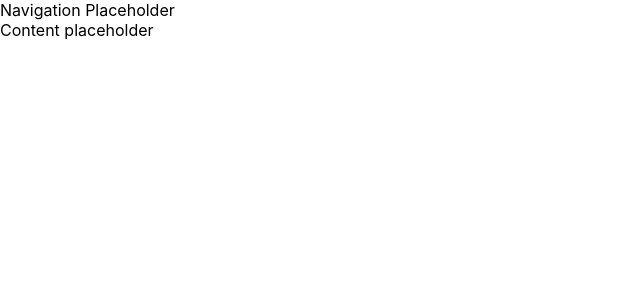
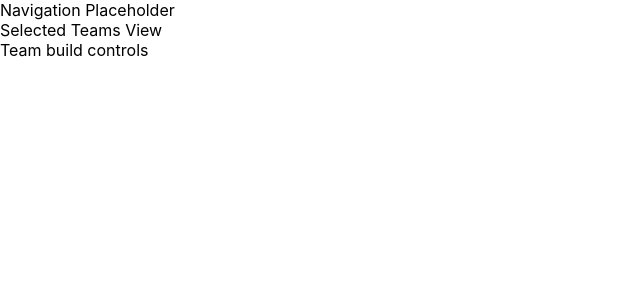
Before and after one commit to map0/team-builder, a React (Create React App) app: page / in a window 1280 px wide. Shown: the top 300 px of the page, without its empty margins (0-640 px from the left). Built offline with nearby package versions, Linux system fonts and the light colour scheme; the HTML template or start-up script is replaced by a standard one.

Commit message:
+TeamsBuidler component

```diff
--- a/src/App.js
+++ b/src/App.js
@@ -1,11 +1,12 @@
 import React from 'react';
-import Layout from './components/Layout'
+import Layout from './components/Layout';
+import TeamsBuidler from './containers/TeamsBuilder';
 
 function App() {
   return (
     <div className="App">
       <Layout>
-        Content placeholder
+        <TeamsBuidler />
       </Layout>
     </div>
   );
--- /dev/null
+++ b/src/containers/TeamsBuilder.js
@@ -0,0 +1,14 @@
+import React, { Component } from "react";
+
+class TeamsBuilder extends Component {
+  render() {
+    return (
+      <>
+        <div>Selected Teams View</div>
+        <div>Team build controls</div>
+      </>
+    );
+  }
+}
+
+export default TeamsBuilder;
```
